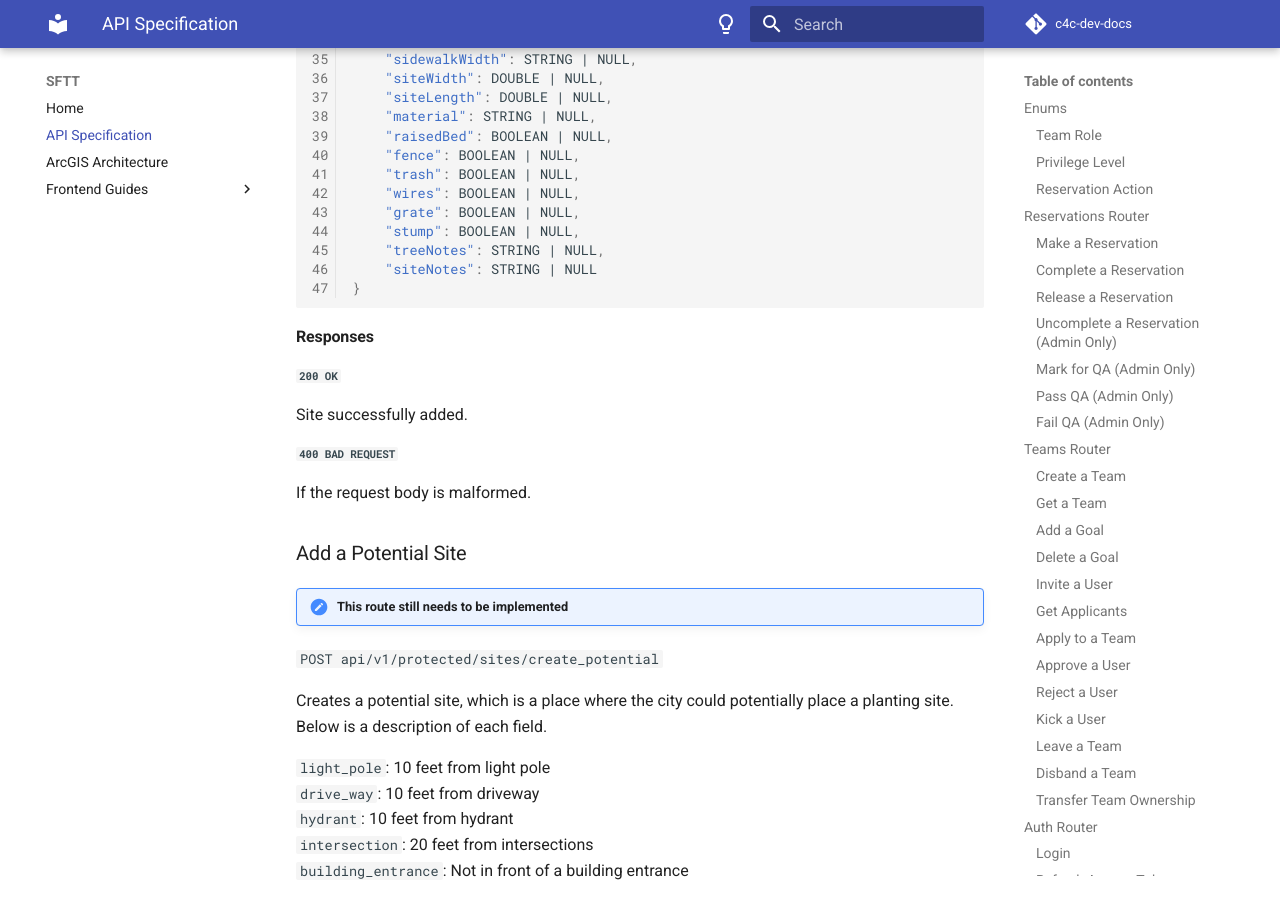
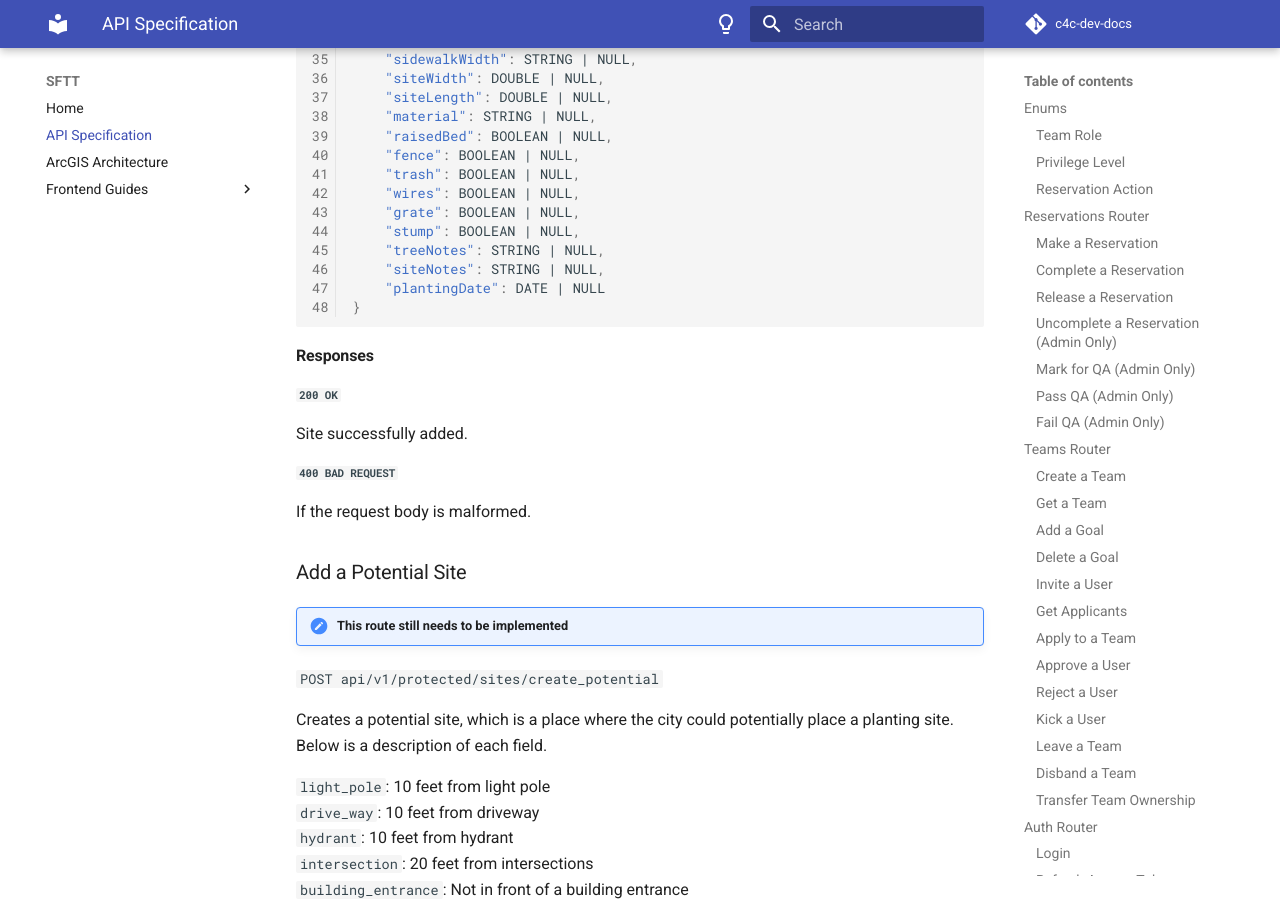
Before and after one commit to Code-4-Community/c4c-dev-docs, an MkDocs documentation site: the page built from docs/sftt/sftt-api-spec.md, in a window 1280 px wide and 900 px high, scrolled down 38273 px. Built offline with MkDocs 1.6.1 and Material for MkDocs 9.7.7, drawn with Linux system fonts in a browser that asks for light colours; comment, search, counter and statistics services are not loaded.

Commit message:
docs: update "Add a Site" request body
Signed-off-by: Lucas Sta Maria <lucas@priime.dev>

````diff
--- a/docs/sftt/sftt-api-spec.md
+++ b/docs/sftt/sftt-api-spec.md
@@ -1735,7 +1735,8 @@ measurements should be given as numbers and assumed to be in inches.
     "grate": BOOLEAN | NULL,
     "stump": BOOLEAN | NULL,
     "treeNotes": STRING | NULL,
-    "siteNotes": STRING | NULL
+    "siteNotes": STRING | NULL,
+    "plantingDate": DATE | NULL
 }
 ```
 
````
